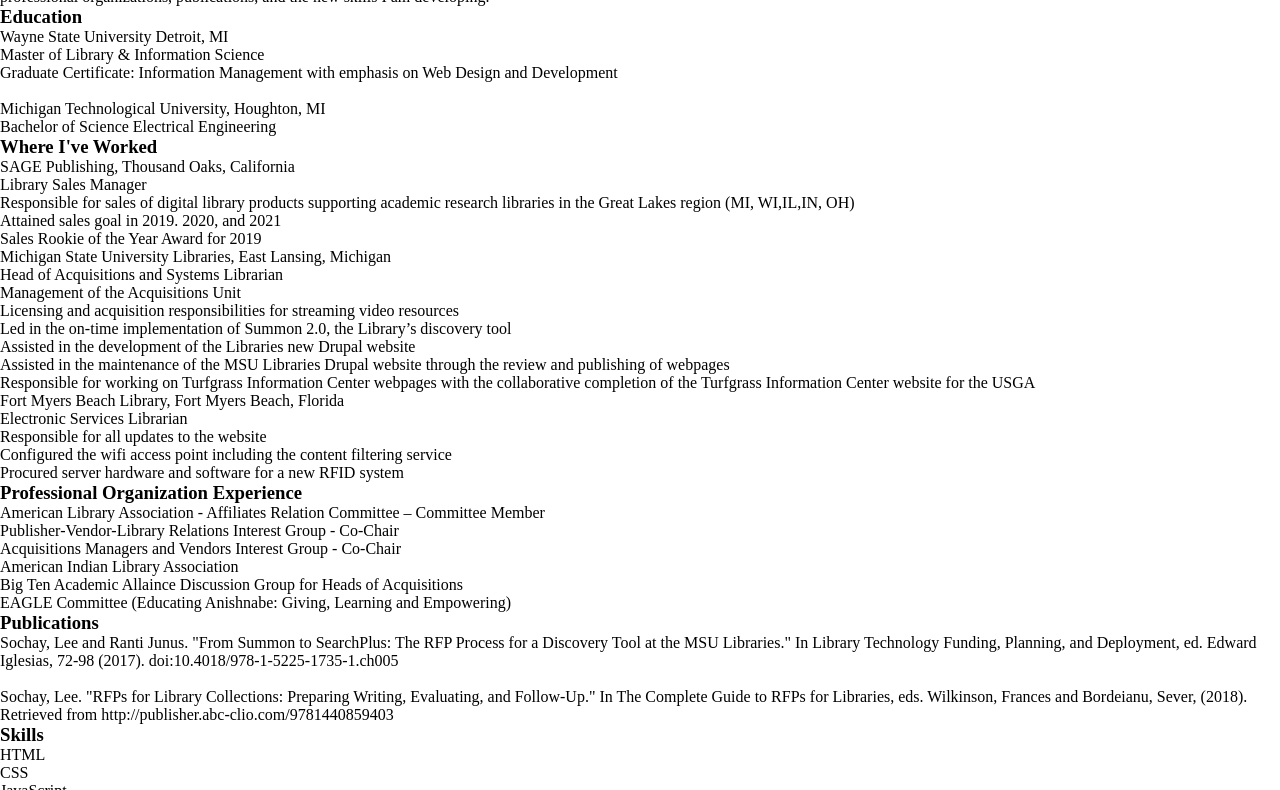
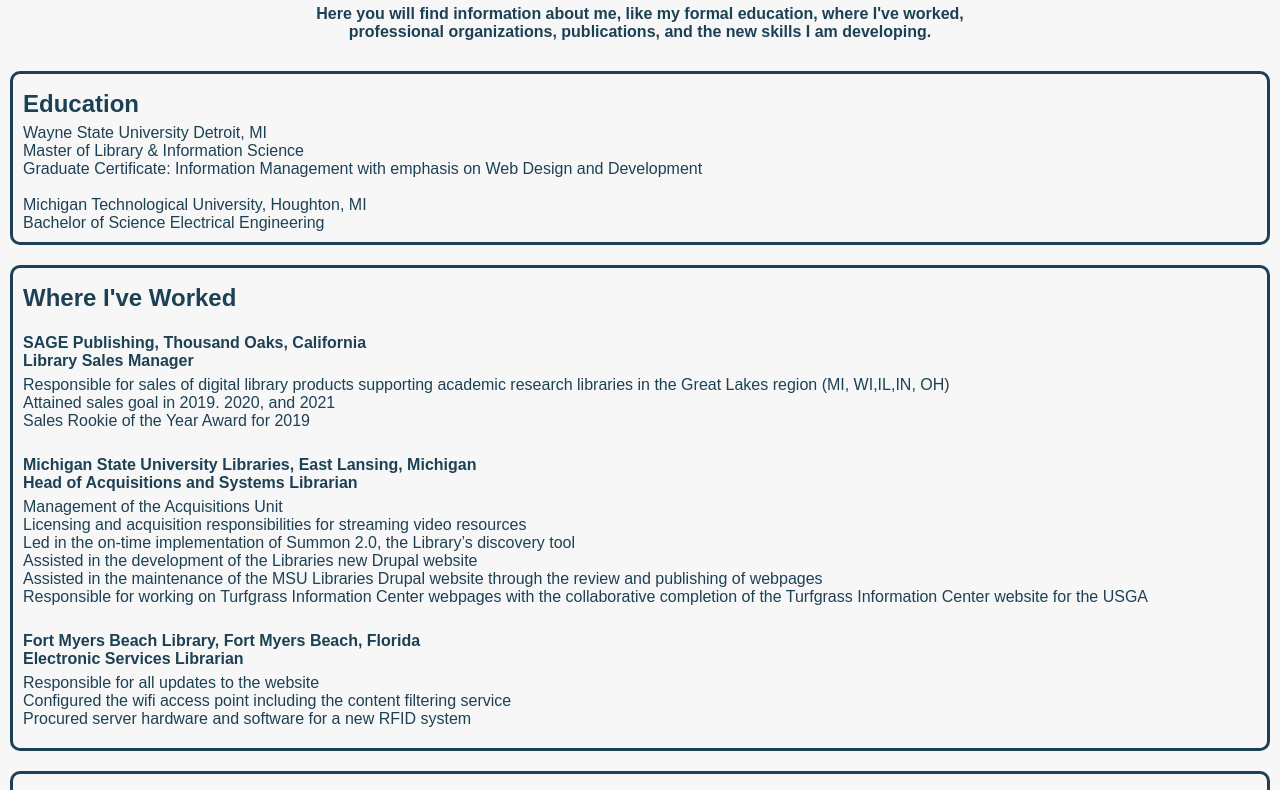
Before and after one commit to leesochay/projects-by-lee, a React app: page / in a window 1280 px wide. Shown: the part 299-1089 px from the top of the page. Built offline with nearby package versions, Linux system fonts and the light colour scheme.

Commit message:
added about.js component and associated css

```diff
--- /dev/null
+++ b/src/components/About.js
@@ -0,0 +1,88 @@
+import React from 'react';
+
+function About () {
+    return (
+<section className="about">
+    <h2>ABOUT ME</h2>
+    <p>Here you will find information about me, like my formal education, where I've worked,<br />
+            professional organizations, publications, and the new skills I am developing.</p>
+    <section className="aboutarticles">
+        <article>
+            <h3>Education</h3>
+            <ul>
+                <li>Wayne State University Detroit, MI</li>
+                <li>Master of Library & Information Science</li>
+                <li>Graduate Certificate: Information Management with emphasis on Web Design and Development</li>
+                <li>&nbsp;</li>
+                <li>Michigan Technological University, Houghton, MI</li>
+                <li>Bachelor of Science Electrical Engineering</li>
+            </ul>
+        </article>
+        <article>
+            <h3>Where I've Worked</h3>
+            <section className="worked">
+                <p>SAGE Publishing, Thousand Oaks, California<br />
+                    Library Sales Manager
+                </p>
+                <ul>
+                    <li>Responsible for sales of digital library products supporting academic research libraries in the Great Lakes region (MI, WI,IL,IN, OH)</li>
+                    <li>Attained sales goal in 2019. 2020, and 2021</li>
+                    <li>Sales Rookie of the Year Award for 2019</li>
+                </ul>
+            </section>
+            <section className="worked">
+                <p>Michigan State University Libraries, East Lansing, Michigan<br />
+                    Head of Acquisitions and Systems Librarian
+                </p>
+                <ul>
+                    <li>Management of the Acquisitions Unit</li>
+                    <li>Licensing and acquisition responsibilities for streaming video resources</li>
+                    <li>Led in the on-time implementation of Summon 2.0, the Library’s discovery tool</li>
+                    <li>Assisted in the development of the Libraries new Drupal website</li>
+                    <li>Assisted in the maintenance of the MSU Libraries Drupal website through the review and publishing of webpages</li>
+                    <li>Responsible for working on Turfgrass Information Center webpages with the collaborative completion of the Turfgrass Information Center website for the USGA</li>
+                </ul>
+            </section>
+            <section className="worked">
+                <p>Fort Myers Beach Library, Fort Myers Beach, Florida<br / >
+                    Electronic Services Librarian
+                </p>
+                <ul>
+                    <li>Responsible for all updates to the website</li>
+                    <li>Configured the wifi access point including the content filtering service</li>
+                    <li>Procured server hardware and software for a new RFID system</li>
+                </ul>
+            </section>
+        </article>
+        <article>
+            <h3>Professional Organization Experience</h3>
+            <ul>
+                <li>American Library Association - Affiliates Relation Committee – Committee Member</li>
+                <li>Publisher-Vendor-Library Relations Interest Group - Co-Chair</li>
+                <li>Acquisitions Managers and Vendors Interest Group - Co-Chair</li>
+                <li>American Indian Library Association</li>
+                <li>Big Ten Academic Allaince Discussion Group for Heads of Acquisitions</li>
+                <li>EAGLE Committee (Educating Anishnabe: Giving, Learning and Empowering)</li>
+            </ul>
+        </article>
+        <article>
+            <h3>Publications</h3>
+            <ul>
+                <li>Sochay, Lee and Ranti Junus. "From Summon to SearchPlus: The RFP Process for a Discovery Tool at the MSU Libraries."  In Library Technology Funding, Planning, and Deployment, ed. Edward Iglesias, 72-98 (2017). doi:10.4018/978-1-5225-1735-1.ch005</li>
+                <li>&nbsp;</li>
+                <li>Sochay, Lee. "RFPs for Library Collections: Preparing Writing, Evaluating, and Follow-Up."  In The Complete Guide to RFPs for Libraries, eds. Wilkinson, Frances and Bordeianu, Sever, (2018).  Retrieved from http://publisher.abc-clio.com/9781440859403</li>
+            </ul>
+        </article>
+        <article>
+            <h3>Skills</h3>
+            <ul>
+                <li>HTML</li>
+                <li>CSS</li>
+                <li>JavaScript</li>
+            </ul>
+        </article>
+    </section>
+</section>
+)}
+
+export default About
--- a/src/components/Header.js
+++ b/src/components/Header.js
@@ -1,5 +1,5 @@
 import React from 'react';
-import leePhoto from './LeeSochay.jpg';
+import leePhoto from '../images/LeeSochay.jpg';
 
 function Header() {
     return (
--- a/src/components/Project.js
+++ b/src/components/Project.js
@@ -1,4 +1,5 @@
 import React from 'react';
+import About from "./About"
 
 function Project () {
 	return (
@@ -11,87 +12,7 @@
                     <li>Learning to use the cutting-edge tools to optimize applications for speed and efficiency.</li>
                 </ul>
         </section>
-		<section className="about" id="about">
-			<h2>ABOUT ME</h2>
-			<p>Here you will find information about me, like my formal education, where I've worked,<br />
-					professional organizations, publications, and the new skills I am developing.</p>
-			<section className="aboutarticles">
-				<article>
-					<h3>Education</h3>
-					<ul>
-						<li>Wayne State University Detroit, MI</li>
-						<li>Master of Library & Information Science</li>
-						<li>Graduate Certificate: Information Management with emphasis on Web Design and Development</li>
-						<li>&nbsp;</li>
-						<li>Michigan Technological University, Houghton, MI</li>
-						<li>Bachelor of Science Electrical Engineering</li>
-					</ul>
-				</article>
-				<article>
-					<h3>Where I've Worked</h3>
-					<section className="worked">
-						<p>SAGE Publishing, Thousand Oaks, California<br />
-							Library Sales Manager
-						</p>
-						<ul>
-							<li>Responsible for sales of digital library products supporting academic research libraries in the Great Lakes region (MI, WI,IL,IN, OH)</li>
-							<li>Attained sales goal in 2019. 2020, and 2021</li>
-							<li>Sales Rookie of the Year Award for 2019</li>
-						</ul>
-					</section>
-					<section className="worked">
-						<p>Michigan State University Libraries, East Lansing, Michigan<br />
-							Head of Acquisitions and Systems Librarian
-						</p>
-						<ul>
-							<li>Management of the Acquisitions Unit</li>
-							<li>Licensing and acquisition responsibilities for streaming video resources</li>
-							<li>Led in the on-time implementation of Summon 2.0, the Library’s discovery tool</li>
-							<li>Assisted in the development of the Libraries new Drupal website</li>
-							<li>Assisted in the maintenance of the MSU Libraries Drupal website through the review and publishing of webpages</li>
-							<li>Responsible for working on Turfgrass Information Center webpages with the collaborative completion of the Turfgrass Information Center website for the USGA</li>
-						</ul>
-					</section>
-					<section className="worked">
-						<p>Fort Myers Beach Library, Fort Myers Beach, Florida<br / >
-							Electronic Services Librarian
-						</p>
-						<ul>
-							<li>Responsible for all updates to the website</li>
-							<li>Configured the wifi access point including the content filtering service</li>
-							<li>Procured server hardware and software for a new RFID system</li>
-						</ul>
-					</section>
-				</article>
-				<article>
-					<h3>Professional Organization Experience</h3>
-					<ul>
-						<li>American Library Association - Affiliates Relation Committee – Committee Member</li>
-						<li>Publisher-Vendor-Library Relations Interest Group - Co-Chair</li>
-						<li>Acquisitions Managers and Vendors Interest Group - Co-Chair</li>
-						<li>American Indian Library Association</li>
-						<li>Big Ten Academic Allaince Discussion Group for Heads of Acquisitions</li>
-						<li>EAGLE Committee (Educating Anishnabe: Giving, Learning and Empowering)</li>
-					</ul>
-				</article>
-				<article>
-					<h3>Publications</h3>
-					<ul>
-						<li>Sochay, Lee and Ranti Junus. "From Summon to SearchPlus: The RFP Process for a Discovery Tool at the MSU Libraries."  In Library Technology Funding, Planning, and Deployment, ed. Edward Iglesias, 72-98 (2017). doi:10.4018/978-1-5225-1735-1.ch005</li>
-						<li>&nbsp;</li>
-						<li>Sochay, Lee. "RFPs for Library Collections: Preparing Writing, Evaluating, and Follow-Up."  In The Complete Guide to RFPs for Libraries, eds. Wilkinson, Frances and Bordeianu, Sever, (2018).  Retrieved from http://publisher.abc-clio.com/9781440859403</li>
-					</ul>
-				</article>
-				<article>
-					<h3>Skills</h3>
-					<ul>
-						<li>HTML</li>
-						<li>CSS</li>
-						<li>JavaScript</li>
-					</ul>
-				</article>
-			</section>
-		</section>
+        <About />
 		<section className="projects" id="projects">
 			<h2>PROJECTS</h2>
 			<p>Here you will find information about the projects that I am working on in Bootcamp.</p>
--- a/src/index.css
+++ b/src/index.css
@@ -79,3 +79,75 @@
     margin: 25px 0px;
     list-style: none;
 }
+
+.about {
+    height: auto;
+    width: 100%;
+    margin-bottom: 25px 0;
+    background-color: #F7F7F7;
+}
+
+.about h2 {
+	text-align: center;
+	font-family: 'Arial', 'Ebrima', 'Lucida Console';
+	color: #1D4154;
+	font-size: 36px;
+	margin-bottom: 20px;
+	font-weight: bold;
+}
+
+.about p {
+	text-align: center;
+	font-family: 'Arial', 'Ebrima', 'Lucida Console';
+	color: #1D4154;
+	font-size: 16px;
+	font-weight: bold;
+	padding-bottom: 20px;
+}
+
+.aboutarticles {
+	display: flex;
+	flex-wrap: wrap;
+	justify-content: space-evenly;
+	flex-direction: column;
+	width: 100%;
+}
+
+.aboutarticles h3{
+	font-family: 'Arial', 'Ebrima', 'Lucida Console';
+	color: #1D4154;
+	font-size: 24px;
+	font-weight: bold;
+	padding: 6px 0;
+}
+
+.aboutarticles li{
+	font-family: 'Arial', 'Ebrima', 'Lucida Console';
+	color: #1D4154;
+	font-size: 16px;
+}
+
+article {
+	padding: 10px;
+	margin: 10px;
+	border-style: solid;
+    border-radius: 10px;
+	background-color: var(--art-bg-color);
+	color: #1D4154;
+}
+
+article ul {
+	list-style-type: none;
+}
+
+.worked {
+	padding: 10px 0;
+}
+
+.worked p {
+	text-align: left;
+	font-family: 'Arial', 'Ebrima', 'Lucida Console';
+	color: #1D4154;
+	font-size: 16px;
+	padding: 6px 0;
+}
```
Also changed, not shown: src/images/LeeSochay.jpg (renamed from src/components/LeeSochay.jpg). Lines whose indentation alone changed are shown as unchanged.
